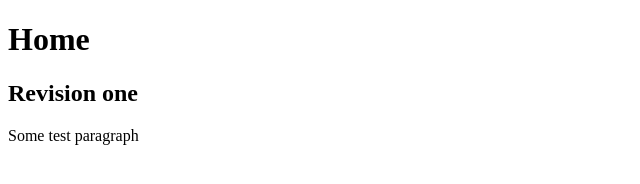
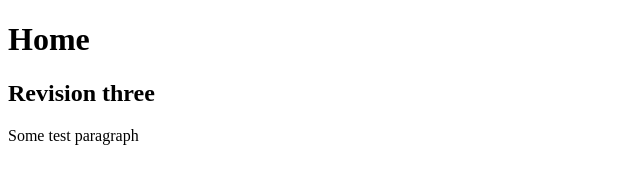
Before and after one commit to wenrich85/blogsite, a plain HTML site: page git_test/index.html in a window 1280 px wide. Shown: the full height of the page, 0-640 px from the left. Drawn offline with Linux system fonts and the light colour scheme.

Commit message:
revision 3

```diff
--- a/git_test/index.html
+++ b/git_test/index.html
@@ -5,7 +5,7 @@
 </head>
 <body>
 	<h1>Home</h1>
-	<h2>Revision one</h2>
+	<h2>Revision three</h2>
 	<p>Some test paragraph</p>
 </body>
 </html>
```
